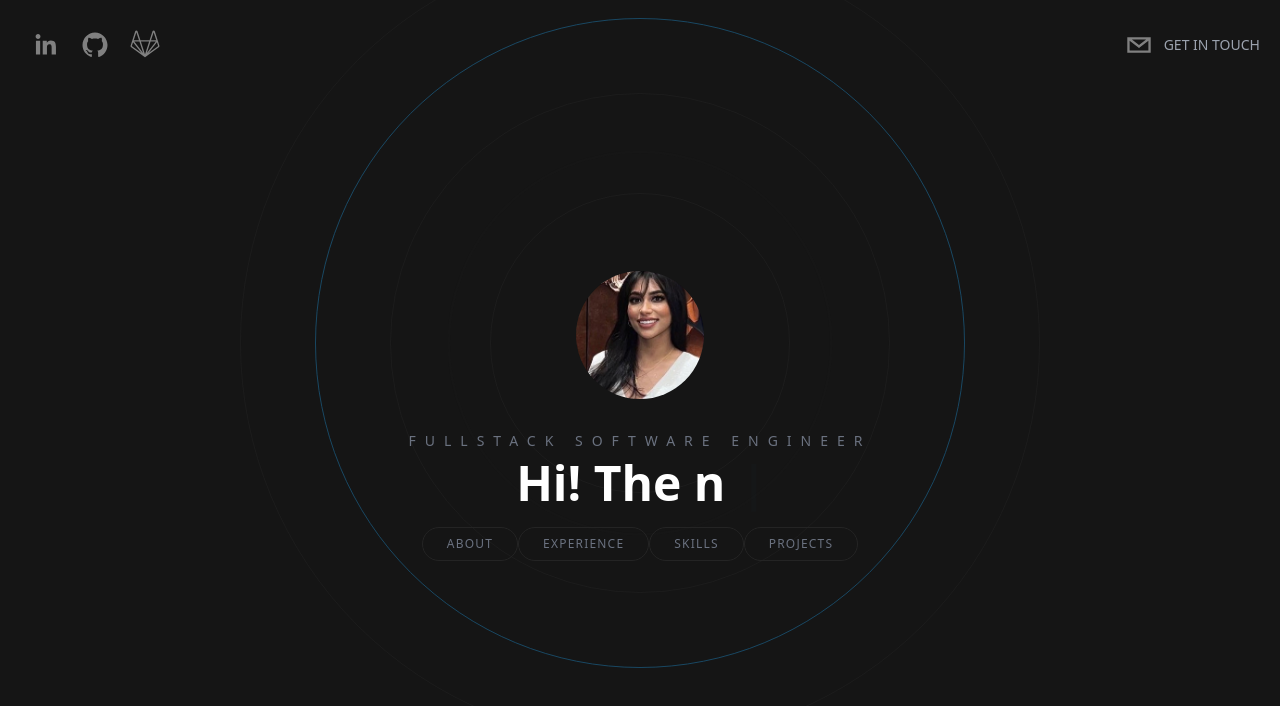
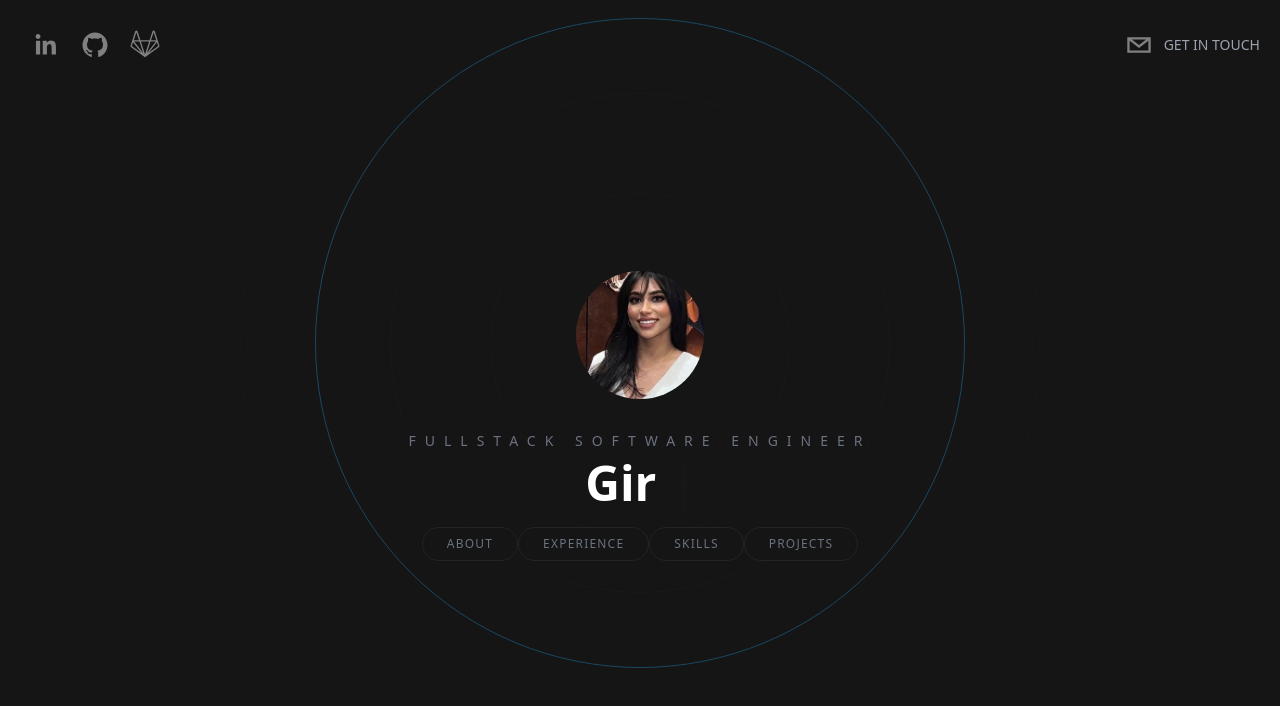
Before and after one commit to laylahashmi/portfolio, a Next.js app: page / in a window 1280 px wide. Shown: the top 706 px of the page. Built offline with nearby package versions, Linux system fonts and the light colour scheme.

Commit message:
updated coder.tsx text

```diff
--- a/components/BackgroundCircles.tsx
+++ b/components/BackgroundCircles.tsx
@@ -20,10 +20,10 @@ function BackgroundCircles({}: Props) {
     className="relative flex justify-center items-center"
     >
         <div className="absolute border border-[#333333] rounded-full h-[200px] w-[200px] mt-52 animate-ping" />
-        <div className="rounded-full border border-[#33333349] h-[300px] w-[300px] absolute mt-52" />
-        <div className="rounded-full border border-[#33333341] h-[500px] w-[500px] absolute mt-52" />
+        <div className="rounded-full border border-[#33333329] h-[300px] w-[300px] absolute mt-52" />
+        <div className="rounded-full border border-[#33333329] h-[500px] w-[500px] absolute mt-52" />
         <div className="rounded-full border border-[#22a4ef] opacity-20 h-[650px] w-[650px] absolute mt-52 animate-pulse" />
-        <div className="rounded-full border border-[#33333342] h-[800px] w-[800px] absolute mt-52" />
+        <div className="rounded-full border border-[#33333326] h-[800px] w-[800px] absolute mt-52" />
     </motion.div>
   )
 }
--- a/components/Coder.tsx
+++ b/components/Coder.tsx
@@ -10,8 +10,8 @@ type Props = {}
 export default function Coder({}: Props) {
     const [text, count] = useTypewriter({
         words: [
-            "Hi! The name's Layla Hashmi :)",
-            "Girl-who-loves-coffee.tsx",
+            "Hi! Layla Hashmi here :)",
+            "Girl-who-loves-Coffee.tsx",
             "<ButLovesToCodeMore />"],
             loop: true,
             delaySpeed: 2000
```
